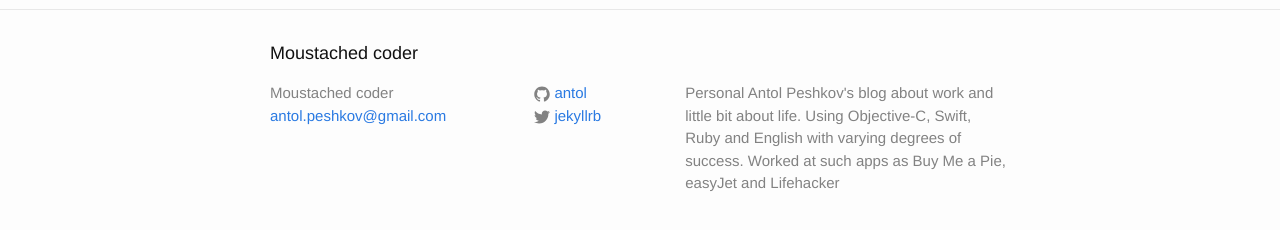
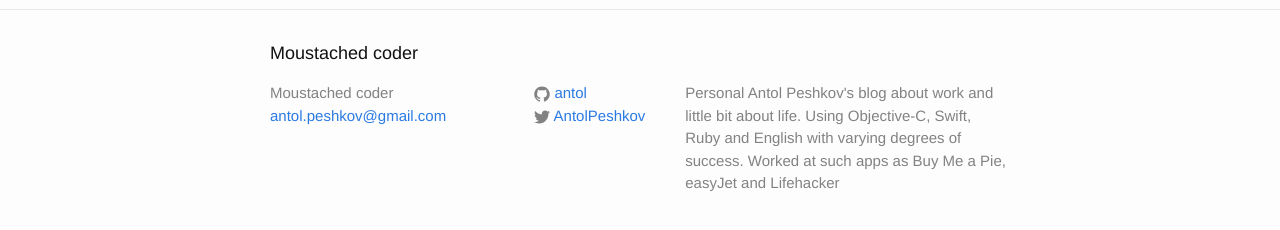
Before and after one commit to Antol/antol.github.io, a Jekyll site: the page built from index.html, in a window 1280 px wide. Shown: the part 287-517 px from the top of the page. Built offline with Jekyll 4.4.1, drawn with Linux system fonts in a browser that asks for light colours.

Commit message:
Twitter link

```diff
--- a/_config.yml
+++ b/_config.yml
@@ -14,7 +14,7 @@ description: > # this means to ignore newlines until "baseurl:"
   Worked at such apps as Buy Me a Pie, easyJet and Lifehacker
 baseurl: "" # the subpath of your site, e.g. /blog
 url: "http://antol.github.io" # the base hostname & protocol for your site
-twitter_username: jekyllrb
+twitter_username: AntolPeshkov
 github_username:  antol
 
 # Build settings
```
